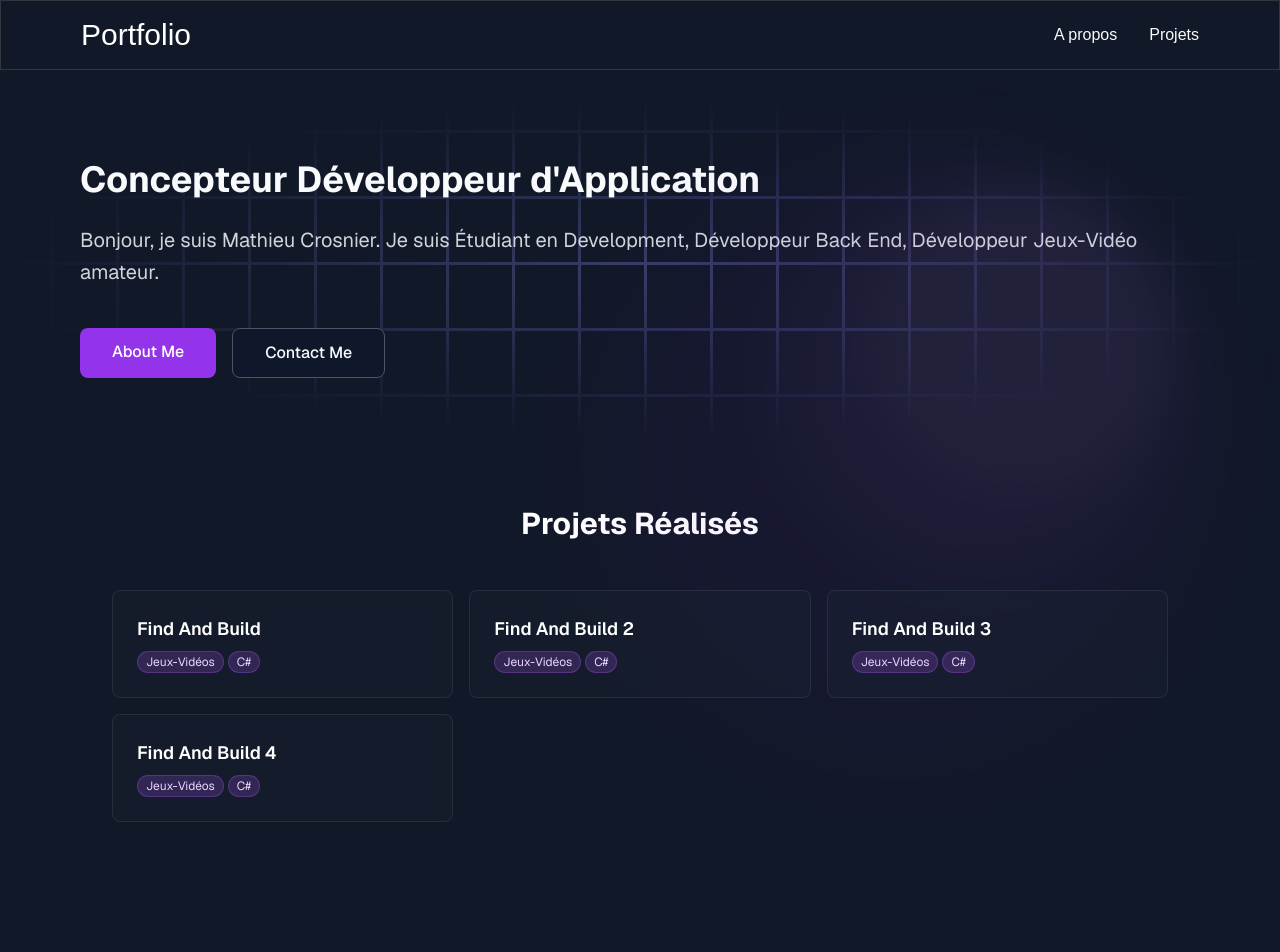
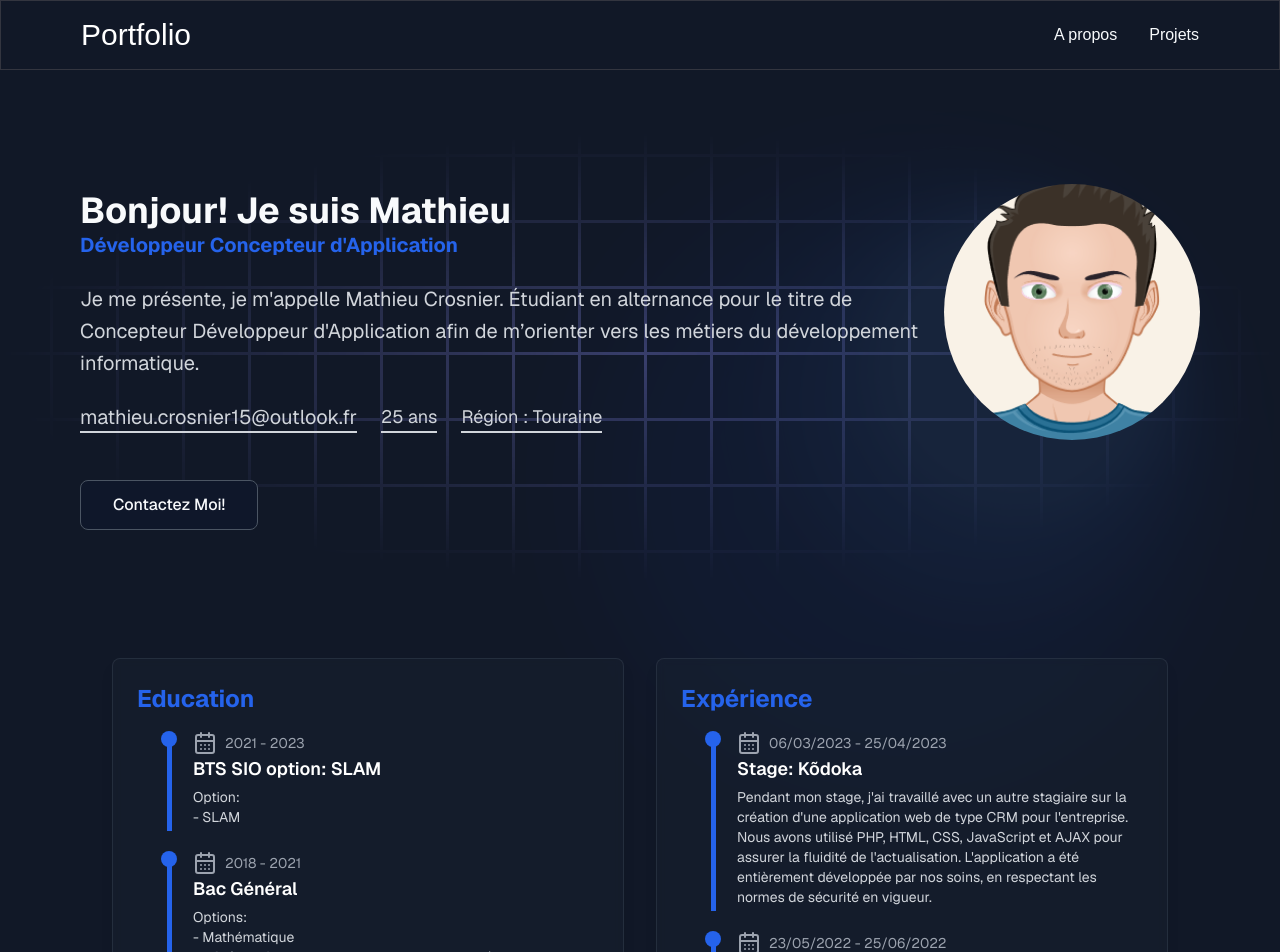
Before and after one commit to mat37dev/portfolio-next-js, a Next.js app: page / in a window 1280 px wide. Shown: the top 952 px of the page. Built offline with nearby package versions, Linux system fonts and the light colour scheme.

Commit message:
Création page Timeline, modification du style

```diff
--- a/src/app/components/Header.js
+++ b/src/app/components/Header.js
@@ -2,7 +2,7 @@ import Link from "next/link";
 
 const Navbar = () => {
     return (
-        <nav className="fixed mx-auto border border-[#33353F] top-0 left-0 right-0 z-10 bg-gray-900 bg-opacity-100">
+        <nav className="fixed mx-auto border border-[#33353F] top-0 left-0 right-0 z-50 bg-gray-900 bg-opacity-100">
             <div className="flex container lg:py-4 flex-wrap items-center justify-between mx-auto py-2 p-8 md:p-12 lg:p-20">
                 <Link
                     href={"/"}
--- a/src/app/components/HeroSection.js
+++ b/src/app/components/HeroSection.js
@@ -1,9 +1,9 @@
 "use client";
-import { useState } from "react";
-import Link from "next/link";
+import {useState} from "react";
+import Image from "next/image";
 
 const HeroSection = () => {
-    const [mousePosition, setMousePosition] = useState({ x: 50, y: 50 });
+    const [mousePosition, setMousePosition] = useState({x: 50, y: 50});
     const [isHovering, setIsHovering] = useState(false);
 
     const handleMouseMove = (ev) => {
@@ -11,7 +11,7 @@ const HeroSection = () => {
         const rect = ev.currentTarget.getBoundingClientRect();
         const x = ((ev.clientX - rect.left) / rect.width) * 100;
         const y = ((ev.clientY - rect.top) / rect.height) * 100;
-        setMousePosition({ x, y });
+        setMousePosition({x, y});
     };
 
     return (
@@ -22,41 +22,70 @@ const HeroSection = () => {
             onMouseLeave={() => setIsHovering(false)}
         >
             <div
-                className="pattern-bg default-fade"
+                className="pattern-bg default-fade pointer-events-none"
                 style={{
                     opacity: isHovering ? 0 : 0.3,
                     transition: "opacity 0.5s ease-in-out",
                 }}
             ></div>
             <div
-                className="pattern-bg"
+                className="pattern-bg pointer-events-none"
                 style={{
-                    WebkitMask: `radial-gradient(circle at ${mousePosition.x}% ${mousePosition.y}%,  rgb(15 23 42) 0%, transparent 35%)`,
-                    mask: `radial-gradient(circle at ${mousePosition.x}% ${mousePosition.y}%,  rgb(15 23 42) 0%, transparent 35%)`,
+                    WebkitMask: `radial-gradient(circle at ${mousePosition.x}% ${mousePosition.y}%, rgb(15 23 42) 0%, transparent 35%)`,
+                    mask: `radial-gradient(circle at ${mousePosition.x}% ${mousePosition.y}%, rgb(15 23 42) 0%, transparent 35%)`,
                     opacity: isHovering ? 0.3 : 0,
                 }}
             ></div>
-            <div className="opacity-10">
-                <div className="absolute top-0 right-0 sm:w-[600px] sm:h-[600px] w-[300px] h-[300px] bg-primary-700/50 rounded-full blur-3xl"></div>
-                <div className="absolute top-4 right-4 sm:w-[400px] sm:h-[400px] w-[150px] h-[150px] bg-primary-500/60 rounded-full blur-2xl"></div>
-                <div className="absolute top-8 right-8 sm:w-[300px] sm:h-[300px] w-[100px] h-[100px] bg-primary-400/70 rounded-full blur-xl"></div>
+            <div className="opacity-10 pointer-events-none">
+                <div
+                    className="absolute top-0 right-0 sm:w-[600px] sm:h-[600px] w-[300px] h-[300px] bg-primary-700/50 rounded-full blur-3xl"></div>
+                <div
+                    className="absolute top-4 right-4 sm:w-[400px] sm:h-[400px] w-[150px] h-[150px] bg-primary-500/60 rounded-full blur-2xl"></div>
+                <div
+                    className="absolute top-8 right-8 sm:w-[300px] sm:h-[300px] w-[100px] h-[100px] bg-primary-400/70 rounded-full blur-xl"></div>
             </div>
-            <h1 className="text-4xl font-bold tracking-light">
-                Concepteur Développeur d&#39;Application
-            </h1>
-            <p className="mt-6 text-xl text-gray-300 leading-8">
-                Bonjour, je suis Mathieu Crosnier. Je suis Étudiant en Development, Développeur Back End, Développeur
-                Jeux-Vidéo amateur.
-            </p>
-            <div className="flex mt-10 gap-4">
-                <Link
-                    href={`/posts/3`}
-                    className="px-8 py-3 rounded-lg bg-primary-600 text-white font-medium hover:bg-primary-500"
-                >
-                    About Me
-                </Link>
-                <button className="px-8 py-3 rounded-lg border border-gray-600 hover:border-primary-500 font-medium bg-slate-900">
-                    Contact Me
+            <div className="relative z-10 mt-6 flex flex-col sm:flex-row items-center gap-6">
+                <div className="flex-1">
+                    <h1 className="text-4xl font-bold tracking-light">
+                        Bonjour! Je suis Mathieu
+                        <span className="block text-primary-600 text-xl">
+                            Développeur Concepteur d&#39;Application
+                        </span>
+                    </h1>
+                    <p className="mt-6 text-xl text-gray-300 leading-8">
+                        Je me présente, je m&#39;appelle Mathieu Crosnier. Étudiant en alternance pour le titre de
+                        Concepteur Développeur d&#39;Application afin de m’orienter vers les métiers du développement
+                        informatique.
+                    </p>
+                    <div className="mt-6 flex items-center space-x-6">
+                        <span
+                            className="text-gray-300 text-xl border-b-2 border-gray-300 hover:border-primary-600 transition-colors duration-300 cursor-pointer">
+                            mathieu.crosnier15@outlook.fr
+                        </span>
+                        <span
+                            className="text-gray-300 text-lg border-b-2 border-gray-300 hover:border-primary-600 transition-colors duration-300 cursor-pointer">
+                            25 ans
+                        </span>
+                        <span
+                            className="text-gray-300 text-lg border-b-2 border-gray-300 hover:border-primary-600 transition-colors duration-300 cursor-pointer">
+                            Région : Touraine
+                        </span>
+                    </div>
+                </div>
+                <div>
+                    <Image
+                        src="/avatar.png"
+                        alt="Photo de profil de Mathieu Crosnier"
+                        width={500}
+                        height={500}
+                        className="w-64 h-64 rounded-full object-cover"
+                    />
+                </div>
+            </div>
+            <div className="flex mt-10 gap-4 relative z-10">
+                <button
+                    className="px-8 py-3 rounded-lg border border-gray-600 hover:border-primary-500 font-medium bg-slate-900">
+                    Contactez Moi!
                 </button>
             </div>
         </div>
--- /dev/null
+++ b/src/app/components/TimelineSection.js
@@ -0,0 +1,114 @@
+"use client";
+import React from "react";
+import {CalendarDays} from "lucide-react";
+const TimelineSection = () => {
+    return (
+        <section id="timeline" className="px-4 py-32 sm:px-6 lg:px-8">
+            <div className="grid grid-cols-1 md:grid-cols-2 gap-8">
+                {/* Section Education */}
+                <div>
+                    <div className="bg-gray-800/30 backdrop-blur-sm rounded-lg p-6 border border-gray-700/50 shadow-lg">
+                        <h3 className="text-2xl font-bold mb-4 text-primary-600">Education</h3>
+                        <div className="space-y-6">
+                            {/* Timeline Item Education 1 */}
+                            <div className="relative flex items-start space-x-4">
+                                {/* Barre verticale */}
+                                <div className="absolute left-6 ml-1.5 top-1 w-[5px] h-full bg-primary-600"></div>
+                                {/* Cercle */}
+                                <div className="flex-shrink-0 relative z-10">
+                                    <div className="w-4 h-4 bg-primary-600 rounded-full ml-2"></div>
+                                </div>
+                                {/* Contenu de l'item */}
+                                <div className="relative z-10">
+                                    <h3 className="text-sm text-gray-400 flex items-center">
+                                        <CalendarDays className="mr-2" />2021 - 2023
+                                    </h3>
+                                    <h4 className="text-lg font-semibold text-white">
+                                        BTS SIO option: SLAM
+                                    </h4>
+                                    <p className="text-gray-300 text-sm mt-1">
+                                        Option: <br />- SLAM
+                                    </p>
+                                </div>
+                            </div>
+                            {/* Timeline Item Education 2 */}
+                            <div className="relative flex items-start space-x-4">
+                                {/* Barre verticale */}
+                                <div className="absolute left-6 ml-1.5 top-1 w-[5px] h-full bg-primary-600"></div>
+                                {/* Cercle */}
+                                <div className="flex-shrink-0 relative z-10">
+                                    <div className="w-4 h-4 bg-primary-600 rounded-full ml-2"></div>
+                                </div>
+                                {/* Contenu de l'item */}
+                                <div className="relative z-10">
+                                    <h3 className="text-sm text-gray-400 flex items-center">
+                                        <CalendarDays className="mr-2" />2018 - 2021
+                                    </h3>
+                                    <h4 className="text-lg font-semibold text-white">Bac Général</h4>
+                                    <p className="text-gray-300 text-sm mt-1">
+                                        Options:<br />- Mathématique<br />- NSI (Numérique et sciences de l&#39;informatique)
+                                    </p>
+                                </div>
+                            </div>
+                        </div>
+                    </div>
+                </div>
+
+                {/* Section Expérience */}
+                <div>
+                    <div className="bg-gray-800/30 backdrop-blur-sm rounded-lg p-6 border border-gray-700/50 shadow-lg">
+                        <h3 className="text-2xl font-bold mb-4 text-primary-600">Expérience</h3>
+                        <div className="space-y-6">
+                            {/* Timeline Item Expérience: Kodoka */}
+                            <div className="relative flex items-start space-x-4">
+                                {/* Barre verticale */}
+                                <div className="absolute left-6 ml-1.5 top-1 w-[5px] h-full bg-primary-600"></div>
+                                {/* Cercle */}
+                                <div className="flex-shrink-0 relative z-10">
+                                    <div className="w-4 h-4 bg-primary-600 rounded-full ml-2"></div>
+                                </div>
+                                {/* Contenu de l'item */}
+                                <div className="relative z-10">
+                                    <h3 className="text-sm text-gray-400 flex items-center">
+                                        <CalendarDays className="mr-2" />06/03/2023 - 25/04/2023
+                                    </h3>
+                                    <h4 className="text-lg font-semibold text-white">Stage: Kõdoka</h4>
+                                    <p className="text-gray-300 text-sm mt-1">
+                                        Pendant mon stage, j&apos;ai travaillé avec un autre stagiaire sur la création
+                                        d&apos;une application web de type CRM pour l&apos;entreprise. Nous avons utilisé
+                                        PHP, HTML, CSS, JavaScript et AJAX pour assurer la fluidité de l&apos;actualisation.
+                                        L&apos;application a été entièrement développée par nos soins, en respectant les normes
+                                        de sécurité en vigueur.
+                                    </p>
+                                </div>
+                            </div>
+                            {/* Timeline Item Expérience: Kamisys */}
+                            <div className="relative flex items-start space-x-4">
+                                {/* Barre verticale */}
+                                <div className="absolute left-6 ml-1.5 top-1 w-[5px] h-full bg-primary-600"></div>
+                                {/* Cercle */}
+                                <div className="flex-shrink-0 relative z-10">
+                                    <div className="w-4 h-4 bg-primary-600 rounded-full ml-2"></div>
+                                </div>
+                                {/* Contenu de l'item */}
+                                <div className="relative z-10">
+                                    <h3 className="text-sm text-gray-400 flex items-center">
+                                        <CalendarDays className="mr-2" />23/05/2022 - 25/06/2022
+                                    </h3>
+                                    <h4 className="text-lg font-semibold text-white">Stage: Kamisys</h4>
+                                    <p className="text-gray-300 text-sm mt-1">
+                                        Durant ce stage, j&apos;ai eu pour mission d&apos;optimiser le script de génération de
+                                        données en grande quantité pour des tests. J&apos;ai beaucoup appris avec JavaScript,
+                                        Sequelize et MySQL.
+                                    </p>
+                                </div>
+                            </div>
+                        </div>
+                    </div>
+                </div>
+            </div>
+        </section>
+    );
+};
+
+export default TimelineSection;
--- a/src/app/page.js
+++ b/src/app/page.js
@@ -1,10 +1,12 @@
 import ProjectSection from "@/app/components/ProjectSection";
 import HeroSection from "@/app/components/HeroSection";
+import TimelineSection from "@/app/components/TimelineSection";
 
 export default function Home() {
     return (
         <div className="container mx-auto p-8 pb-20 sm:p-20 font-[family-name:var(--font-geist-sans)] ">
             <HeroSection />
+            <TimelineSection/>
             <ProjectSection />
         </div>
     );
--- a/tailwind.config.mjs
+++ b/tailwind.config.mjs
@@ -13,7 +13,7 @@ export default {
       colors: {
         background: "var(--background)",
         foreground: "var(--foreground)",
-        primary: colors.purple,
+        primary: colors.blue,
       },
     },
   },
```
Also changed, not shown: public/avatar.png (added).
